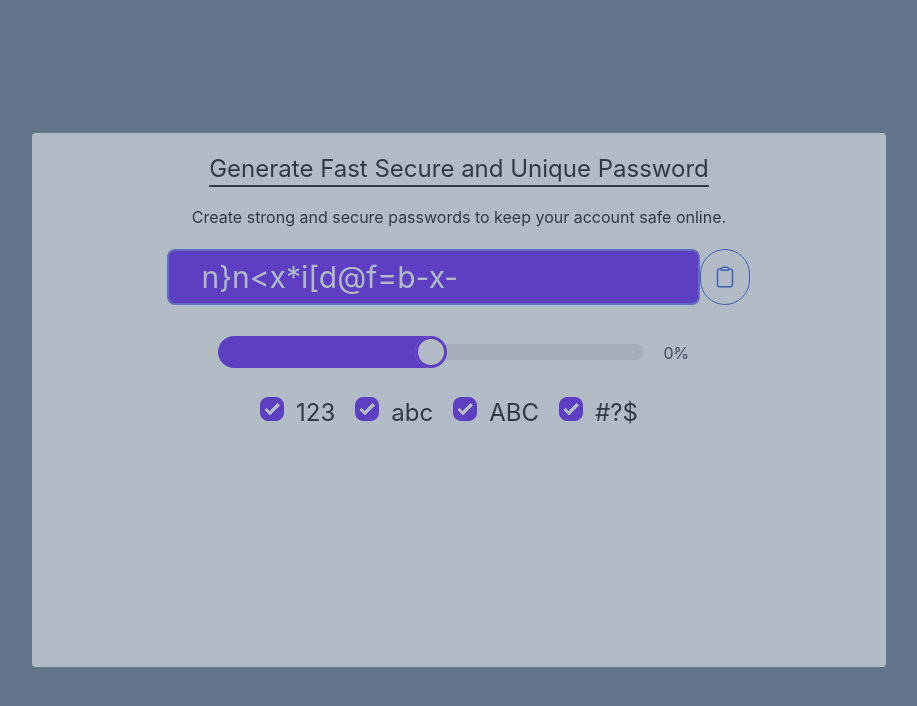
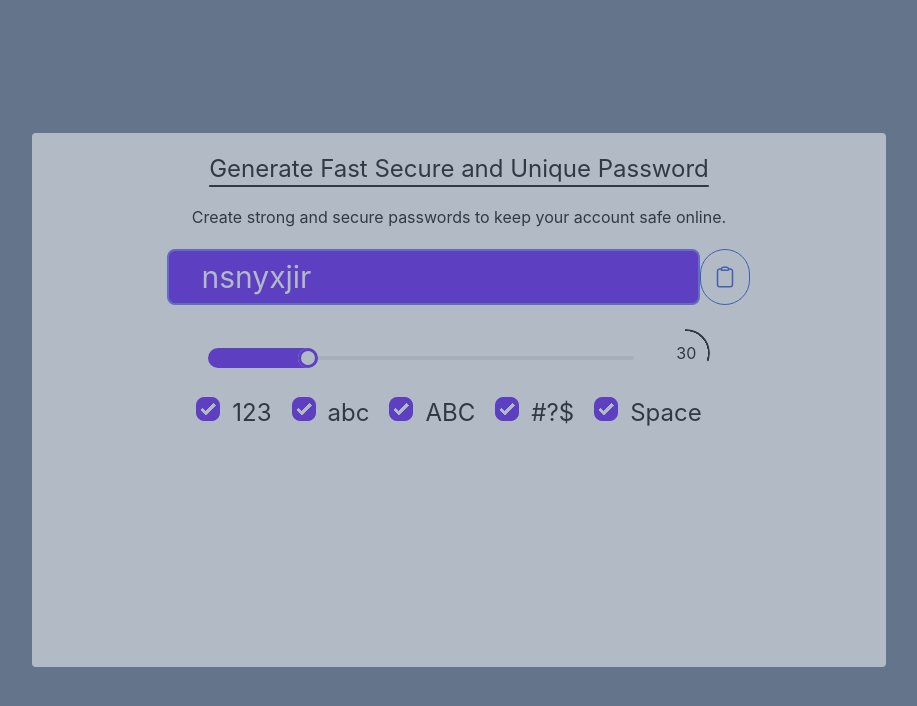
Before and after one commit to wodsuz/PasswordGenerator, a Next.js app: page / in a window 1280 px wide. Shown: the top 706 px of the page, without its empty margins (181-1098 px from the left). Built offline with nearby package versions, Linux system fonts and the light colour scheme.

Commit message:
added slider component

```diff
--- a/components/Checkbox/Checkboxes.tsx
+++ b/components/Checkbox/Checkboxes.tsx
@@ -5,7 +5,7 @@ import { generatePassword } from "../../utils/utils";
 
 const Checkboxes = (props: any) => {
   const checkData = CheckboxesData.CheckboxesData;
-  const [checkedState, setCheckedState] = useState(new Array(4).fill(true));
+  const [checkedState, setCheckedState] = useState(new Array(5).fill(true));
 
   const handleCheckBox = useCallback(
     (id: number) => {
@@ -13,7 +13,7 @@ const Checkboxes = (props: any) => {
         index === id ? !item : item
       );
       setCheckedState(updatedCheckedState);
-      const rndPw = generatePassword(updatedCheckedState);
+      const rndPw = generatePassword(8, updatedCheckedState);
       props.onCheck(rndPw);
     },
     [checkedState, props]
--- a/components/Checkbox/checkboxes.json
+++ b/components/Checkbox/checkboxes.json
@@ -19,6 +19,11 @@
       "id": 3,
       "state": true,
       "label": "#?$"
+    },
+    {
+      "id": 4,
+      "state": true,
+      "label": "Space"
     }
   ]
 }
--- a/components/Preferances/Preferances.tsx
+++ /dev/null
@@ -1,5 +0,0 @@
-function Title() {
-  return <></>;
-}
-
-export default Title;
--- a/components/Preferances/index.ts
+++ /dev/null
@@ -1 +0,0 @@
-export { default } from "./Preferances";
--- /dev/null
+++ b/components/Slider/Slider.tsx
@@ -0,0 +1,41 @@
+import { useState, useCallback } from "react";
+import { generatePassword } from "../../utils/utils";
+
+function Slider(props: any) {
+  const [perc, setPerc] = useState("30");
+
+  const handleSliderChange = useCallback(
+    (pwLength: string) => {
+      setPerc(pwLength);
+
+      const rndPw = generatePassword(Number(pwLength));
+      props.onChnage(rndPw);
+    },
+    [props]
+  );
+
+  return (
+    <>
+      <div className="pt-1 mt-5 text-center">
+        <input
+          type="range"
+          className="w-1/2 mr-2 range range-sm range-primary "
+          id="customRange1"
+          min={"10"}
+          max={"100"}
+          step="1"
+          defaultValue={perc}
+          onChange={(e) => handleSliderChange(e.target.value)}
+        />
+        <div
+          className="mb-5 ml-5 text-black radial-progress"
+          style={{ "--value": perc, "--size": "3rem", "--thickness": "2px" }}
+        >
+          {`${perc}`}
+        </div>
+      </div>
+    </>
+  );
+}
+
+export default Slider;
--- /dev/null
+++ b/components/Slider/index.ts
@@ -0,0 +1 @@
+export { default } from "./Slider";
--- a/components/Title/Title.tsx
+++ b/components/Title/Title.tsx
@@ -1,13 +1,22 @@
 import { useCallback, useState } from "react";
-import { Checkboxes } from "../index";
+import { Checkboxes, Slider } from "../index";
 import { generatePassword } from "../../utils/utils";
 
 function Title() {
   const [perc, setPerc] = useState(0);
-  const [password, setPassword] = useState(generatePassword());
+  const [password, setPassword] = useState(generatePassword(8));
 
   const getData = (data: any) => {
     setPassword(data);
+  };
+
+  const copyPassword = (event: any) => {
+    navigator.clipboard.writeText(password);
+    let element = event.target;
+    while (element.nodeName !== "BUTTON") {
+      element = element.parentNode;
+    }
+    element.parentNode.parentNode.removeChild(element.parentNode);
   };
 
   return (
@@ -18,6 +27,7 @@ function Title() {
       <h2 className="m-5 text-center text-black text-1xl">
         Create strong and secure passwords to keep your account safe online.
       </h2>
+
       <div className="flex justify-center text-center text-black underline underline-offset-8 ">
         <div className="flex justify-center">
           <input
@@ -30,9 +40,7 @@ function Title() {
           <button
             type="button"
             className="p-3 text-center text-blue-700 border border-blue-700 rounded-full hover:bg-blue-700 hover:text-white"
-            onClick={() =>
-              setPerc((original) => (original === 100 ? 0 : original + 10))
-            }
+            onClick={(e) => copyPassword(e)}
           >
             <svg
               xmlns="http://www.w3.org/2000/svg"
@@ -51,19 +59,8 @@ function Title() {
           </button>
         </div>
       </div>
-      <div className="pt-1 mt-5 text-center">
-        <input
-          type="range"
-          className="w-1/2 mr-2 range range-lg range-primary "
-          id="customRange1"
-        />
-        <div
-          className="mb-5 radial-progress"
-          style={{ "--value": "perc", "--size": "3rem", "--thickness": "2px" }}
-        >
-          {`${perc}%`}
-        </div>
-      </div>
+
+      <Slider onChnage={getData} />
 
       <Checkboxes onCheck={getData} />
     </>
--- a/components/index.ts
+++ b/components/index.ts
@@ -1,3 +1,3 @@
 export { default as Title } from "./Title";
-export { default as Preferances } from "./Preferances";
+export { default as Slider } from "./Slider";
 export { default as Checkboxes } from "./Checkbox";
--- a/utils/utils.ts
+++ b/utils/utils.ts
@@ -1,5 +1,5 @@
-export function generatePassword(checked?: boolean[]) {
-  var length = 8,
+export function generatePassword(pwLength: number, checked?: boolean[]) {
+  var length = pwLength,
     lowerCaseCharset = "abcdefghijklmnopqrstuvwxyz",
     upperCaseCharset = "ABCDEFGHIJKLMNOPQRSTUVWXYZ",
     numberCharset = "0123456789",
@@ -8,8 +8,8 @@ export function generatePassword(checked?: boolean[]) {
     password = "";
 
   for (var i = 0, n = lowerCaseCharset.length; i < length; ++i) {
+    // password += lowerCaseCharset.charAt(Math.floor(Math.random() * n));
     password += lowerCaseCharset.charAt(Math.floor(Math.random() * n));
-    password += specialCharset.charAt(Math.floor(Math.random() * n));
   }
 
   return password;
```
